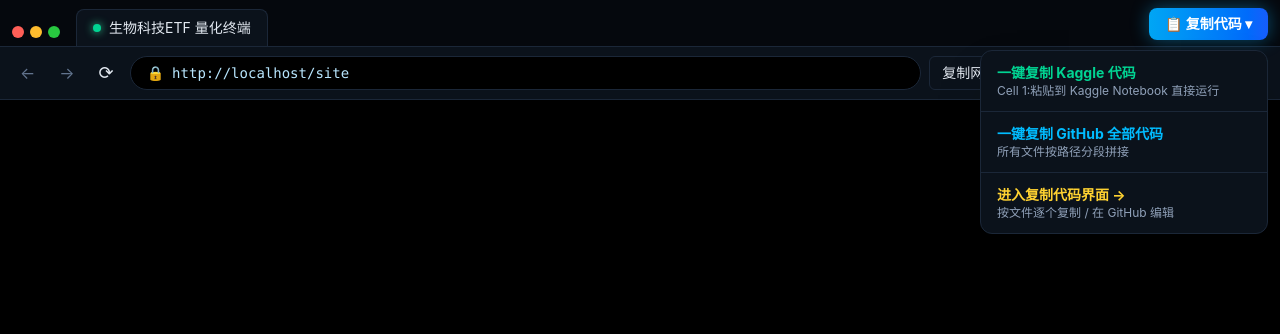
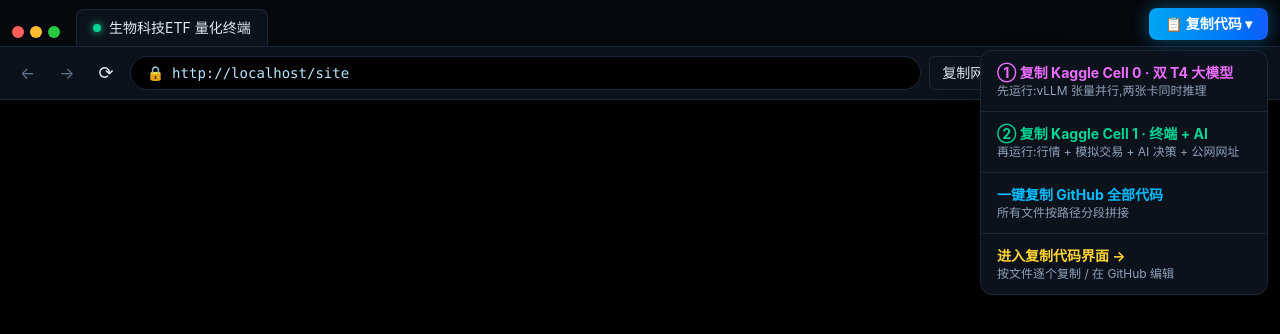
Before and after one commit to bizuming1-ui/lianghua, a Next.js app: page / in a window 1280 px wide. Both pictures are taken after a click on the button "📋 复制代码 ▾". Shown: the top 334 px of the page. Built offline with nearby package versions, Linux system fonts and the light colour scheme.

Commit message:
Update Simulator.tsx

```diff
--- a/src/components/Simulator.tsx
+++ b/src/components/Simulator.tsx
@@ -28,16 +28,17 @@ export default function Simulator() {
     setTimeout(() => setToast(""), 2200);
   };
 
-  async function copyFromPack(kind: "kaggle" | "github") {
+  async function copyFromPack(kind: "kaggle0" | "kaggle1" | "github") {
     setMenu(false);
     say("正在读取代码…");
     try {
       const pack = (await (await fetch("/api/code", { cache: "no-store" })).json()) as CodePack;
       let text: string;
-      if (kind === "kaggle") text = pack.kaggle[0].content;
+      if (kind === "kaggle0") text = pack.kaggle[0].content;
+      else if (kind === "kaggle1") text = pack.kaggle[1].content;
       else text = pack.github.map((f) => `// ===== ${f.path} =====\n${f.content}`).join("\n\n");
       const ok = await copyText(text);
-      say(ok ? (kind === "kaggle" ? "✔ 已复制 Kaggle Cell 1(直接粘贴运行)" : `✔ 已复制 GitHub 全部代码(${pack.github.length} 个文件)`) : "✘ 复制失败,请进入复制代码界面手动复制");
+      say(ok ? (kind === "kaggle0" ? "✔ 已复制 Kaggle Cell 0(双 T4 大模型,先运行)" : kind === "kaggle1" ? "✔ 已复制 Kaggle Cell 1(终端 + AI,第二个运行)" : `✔ 已复制 GitHub 全部代码(${pack.github.length} 个文件)`) : "✘ 复制失败,请进入复制代码界面手动复制");
     } catch {
       say("✘ 读取代码失败");
     }
@@ -67,9 +68,13 @@ export default function Simulator() {
           </button>
           {menu && (
             <div className="absolute right-0 top-full z-20 mt-1 w-72 overflow-hidden rounded-xl border border-[#1b2738] bg-[#0b121b] shadow-2xl">
-              <button onClick={() => copyFromPack("kaggle")} className="block w-full px-4 py-3 text-left text-sm hover:bg-[#12202f]">
-                <b className="text-emerald-400">一键复制 Kaggle 代码</b>
-                <span className="block text-xs text-slate-400">Cell 1:粘贴到 Kaggle Notebook 直接运行</span>
+              <button onClick={() => copyFromPack("kaggle0")} className="block w-full px-4 py-3 text-left text-sm hover:bg-[#12202f]">
+                <b className="text-fuchsia-400">① 复制 Kaggle Cell 0 · 双 T4 大模型</b>
+                <span className="block text-xs text-slate-400">先运行:vLLM 张量并行,两张卡同时推理</span>
+              </button>
+              <button onClick={() => copyFromPack("kaggle1")} className="block w-full border-t border-[#1b2738] px-4 py-3 text-left text-sm hover:bg-[#12202f]">
+                <b className="text-emerald-400">② 复制 Kaggle Cell 1 · 终端 + AI</b>
+                <span className="block text-xs text-slate-400">再运行:行情 + 模拟交易 + AI 决策 + 公网网址</span>
               </button>
               <button onClick={() => copyFromPack("github")} className="block w-full border-t border-[#1b2738] px-4 py-3 text-left text-sm hover:bg-[#12202f]">
                 <b className="text-sky-400">一键复制 GitHub 全部代码</b>
```
